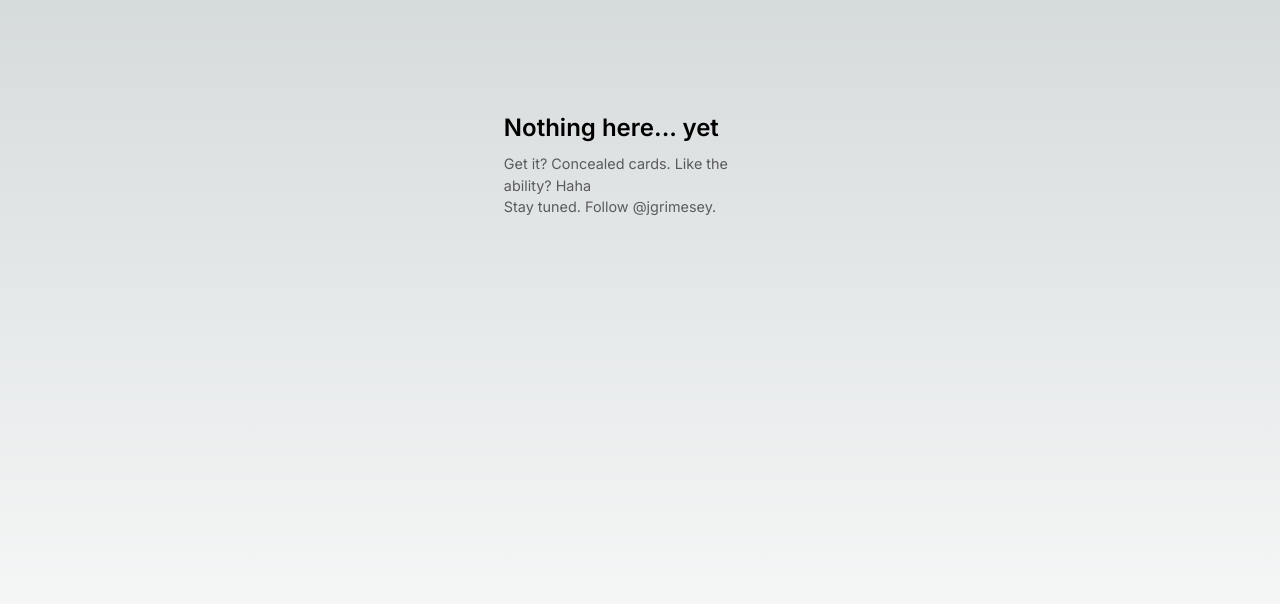
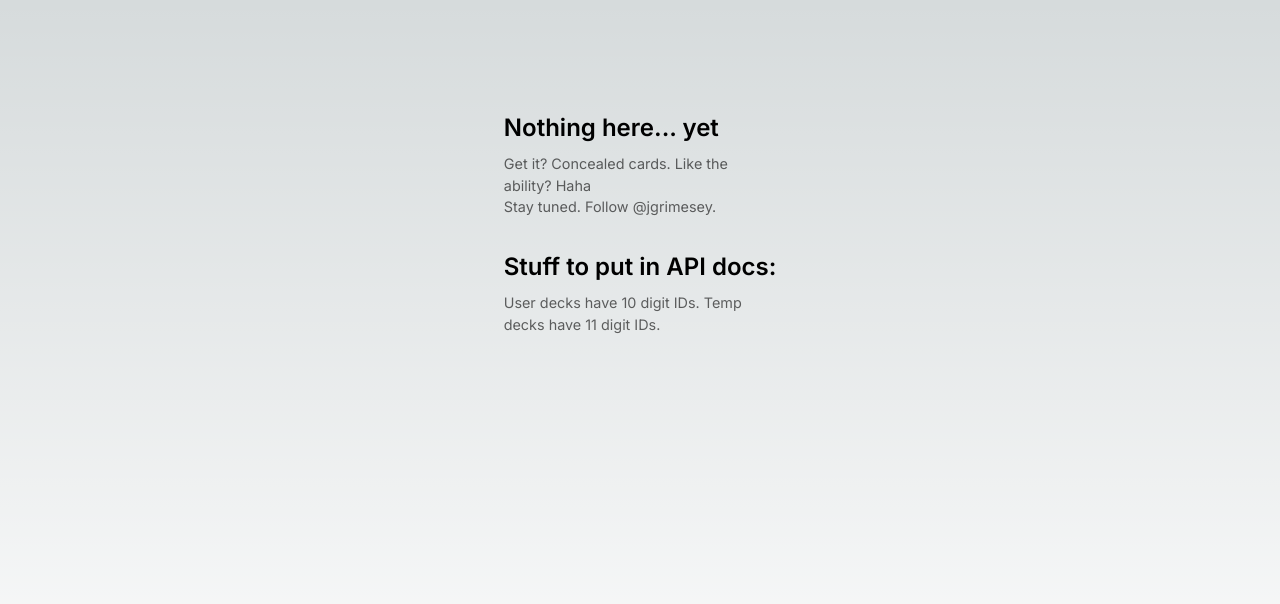
Before and after one commit to jlgrimes/sky-seal-website, a Next.js app: page / in a window 1280 px wide. Shown: the top 604 px of the page. Built offline with nearby package versions, Linux system fonts and the light colour scheme.

Commit message:
added notes on the website lol

```diff
--- a/src/app/page.module.css
+++ b/src/app/page.module.css
@@ -1,7 +1,6 @@
 .main {
   display: flex;
   flex-direction: column;
-  justify-content: space-between;
   align-items: center;
   padding: 6rem;
   min-height: 100vh;
--- a/src/app/page.tsx
+++ b/src/app/page.tsx
@@ -10,6 +10,12 @@ export default function Home() {
           <p>Get it? Concealed cards. Like the ability? Haha</p>
           <p>Stay tuned. Follow @jgrimesey.</p>
       </div>
+      <div className={styles.card}>
+        <h2>
+            Stuff to put in API docs:
+          </h2>
+          <p>User decks have 10 digit IDs. Temp decks have 11 digit IDs.</p>
+      </div>
     </main>
   )
 }
```
